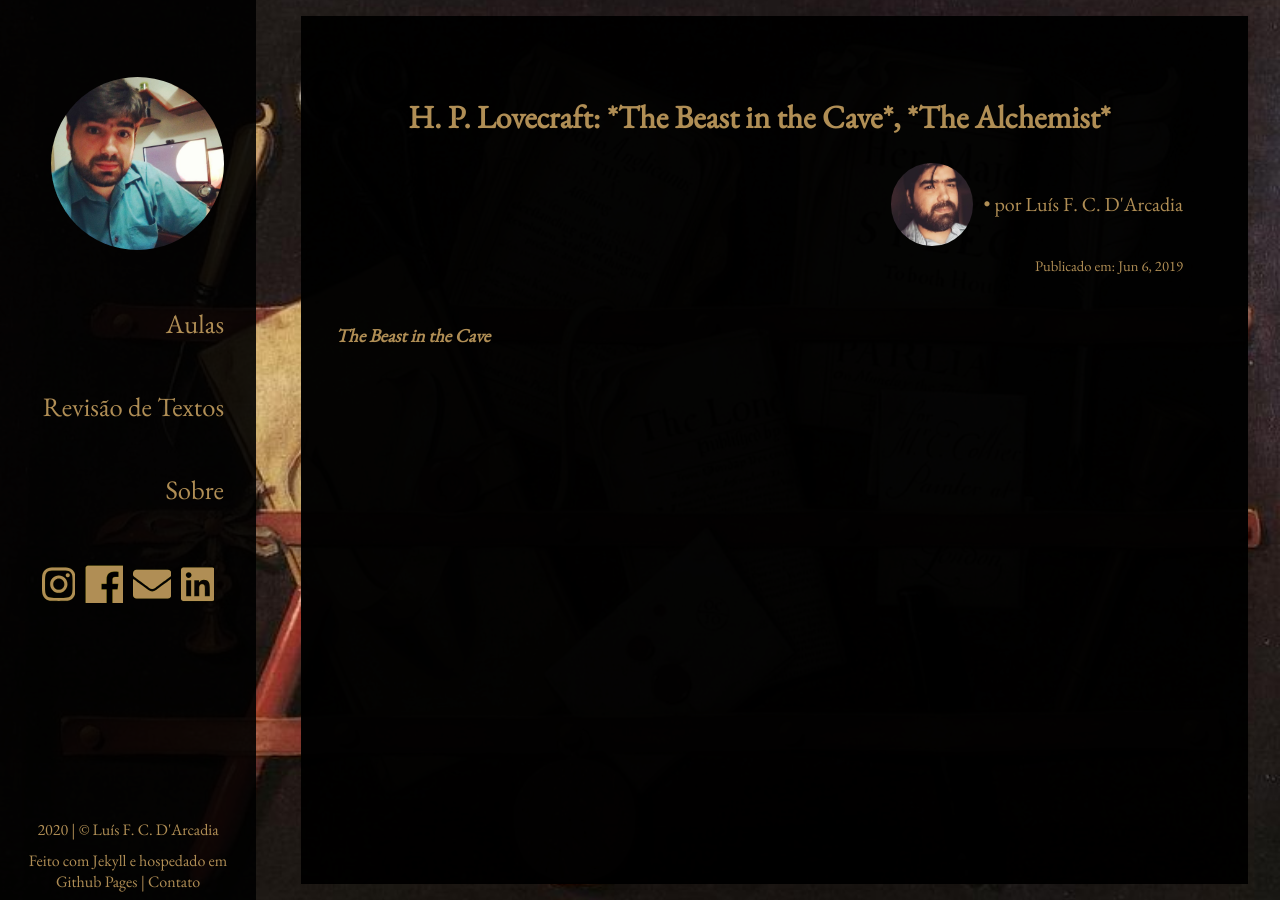
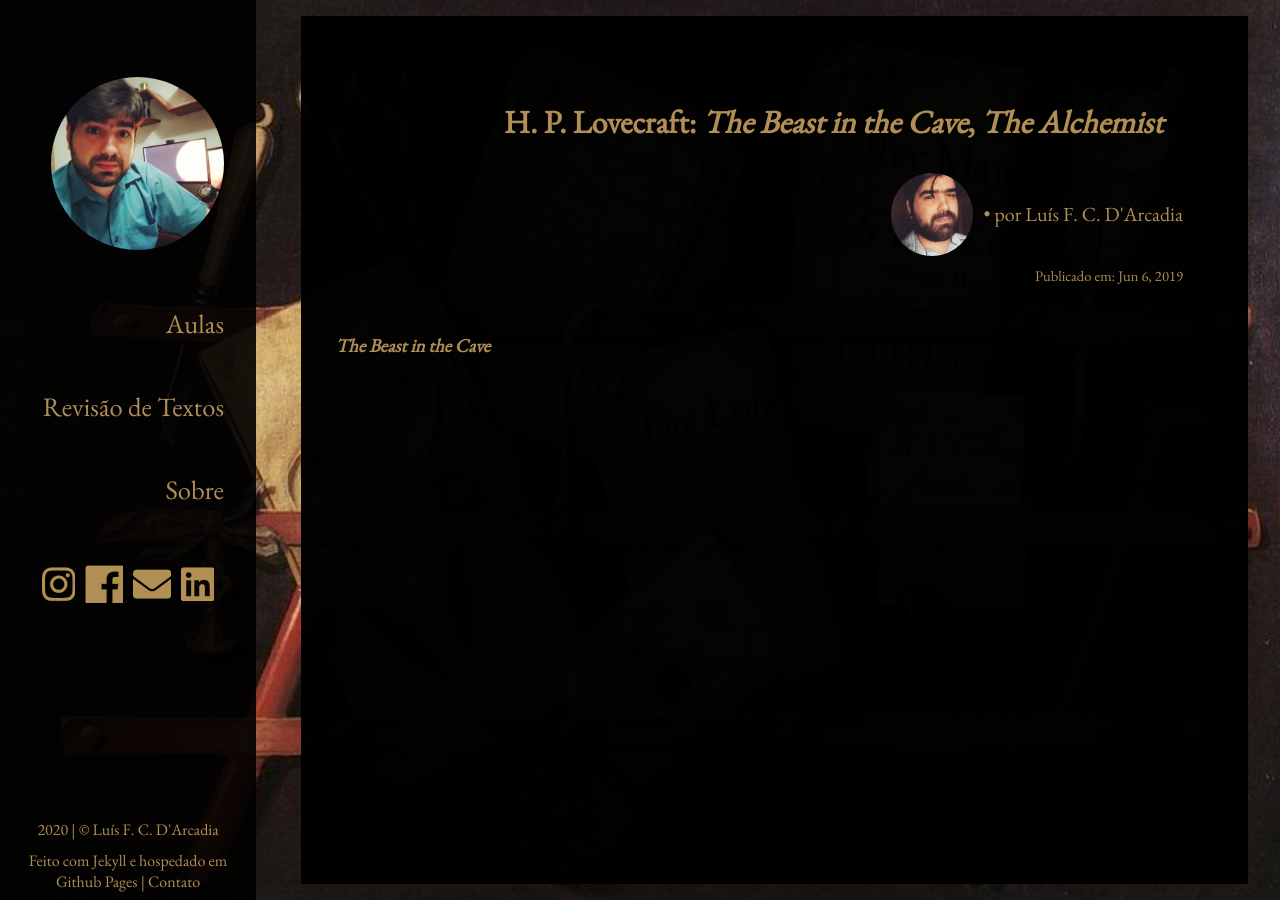
Before and after one commit to luisdarcadia/luisdarcadia.github.io, a Jekyll site: the page built from _posts/2019-06-06-lovecraft-primeira-leitura.md, in a window 1280 px wide. Built offline with Jekyll 4.4.1, drawn with Linux system fonts in a browser that asks for light colours; nearby versions of some CDN libraries.

Commit message:
post Duna

```diff
--- a/_layouts/post.html
+++ b/_layouts/post.html
@@ -8,7 +8,7 @@
 
   <header class="post-header">
 
-    <h1><span class="post-title p-name" itemscope itemtype="http://schema.org/CreativeWork" itemprop="name headline">{{ page.title | escape }}</span></h1>
+    <h1><span class="post-title p-name" itemscope itemtype="http://schema.org/CreativeWork" itemprop="name headline">{{ page.title | markdownify }}</span></h1>
 
     <div class="post-author">
 
```
Also changed, not shown: _posts/2020-09-09-duna_frank_herbert.markdown (added, +29 -0 lines).
